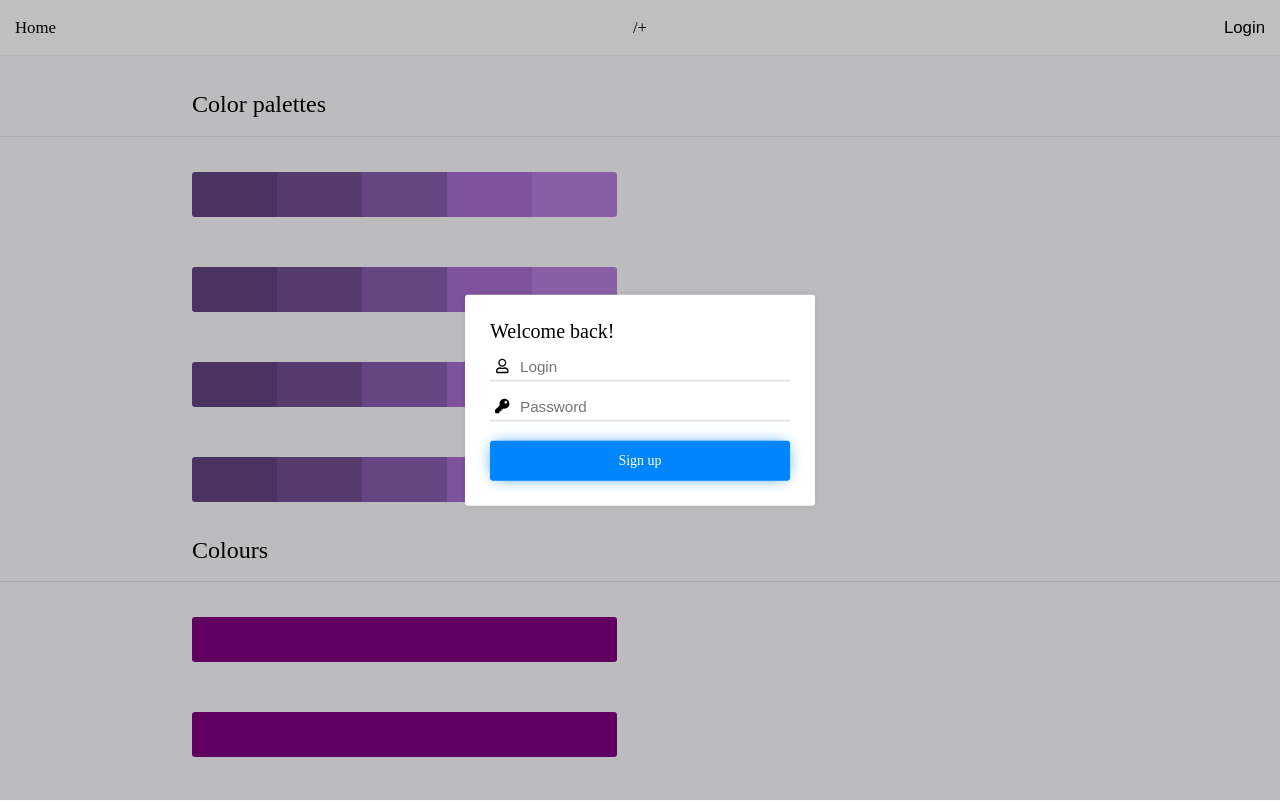
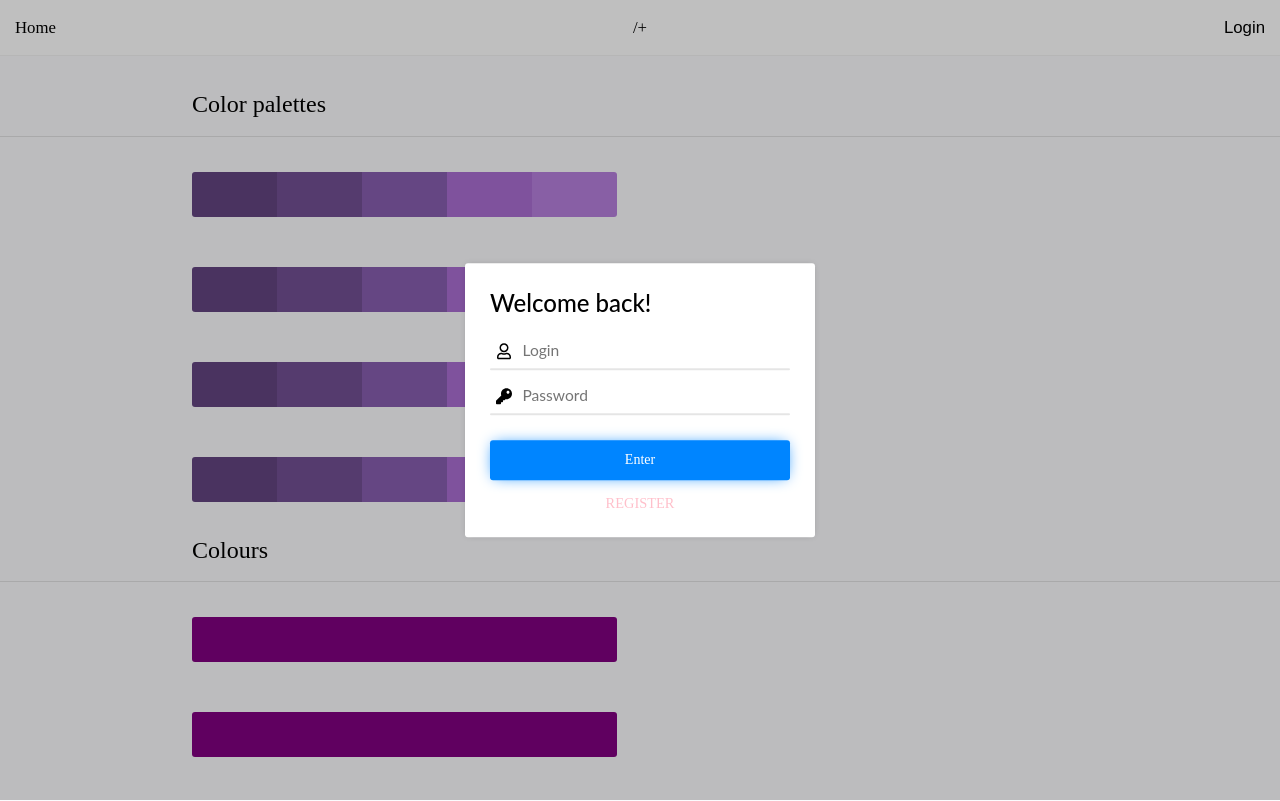
Before and after one commit to olchyk98/SlashPlus, a React (Create React App) app in the folder client/: page / in a window 1280 px wide. Both pictures are taken after a click on the button "Login". Built offline with nearby package versions, Linux system fonts and the light colour scheme.

Commit message:
Login / Register modal

```diff
--- a/client/src/pages/__forall__/nav/index.js
+++ b/client/src/pages/__forall__/nav/index.js
@@ -9,7 +9,7 @@ import links from '../../../links';
 
 import { FontAwesomeIcon } from '@fortawesome/react-fontawesome';
 import { faUser, faEnvelope } from '@fortawesome/free-regular-svg-icons';
-import { faKey } from '@fortawesome/free-solid-svg-icons';
+import { faKey, faTimes, faCheck } from '@fortawesome/free-solid-svg-icons';
 
 // https://css-tricks.com/building-progress-ring-quickly/
 class ProgressRing extends Component {
@@ -77,6 +77,11 @@ class LoginModalInput extends Component {
         }
     }
 
+    static defaultProps = {
+        _required: false,
+        valid: null
+    }
+
     render() {
         return(
             <div className="gl-nav-loginmodal-input">
@@ -91,7 +96,17 @@ class LoginModalInput extends Component {
                         onFocus={ () => this.setState({ inFocus: true }) }
                         onBlur={ () => this.setState({ inFocus: false }) }
                         onChange={ ({ target: { value: a } }) => this.props._onChange(a) }
+                        required={ this.props._required }
                     />
+                    <div className={ `gl-nav-loginmodal-input-icon score${ (this.props.valid === null) ? "" : " active" + ((this.props.valid) ? " valid" : " invalid") }` }>
+                        {
+                            (this.props.valid === null) ? null : (this.props.valid) ? ( // true
+                                <FontAwesomeIcon icon={ faCheck } />
+                            ) : ( // false
+                                <FontAwesomeIcon icon={ faTimes } />
+                            )
+                        }
+                    </div>
                 </div>
                 <div className={ `gl-nav-loginmodal-input-underline${ (!this.state.inFocus) ? "" : " infocus" }` } />
             </div>
@@ -103,7 +118,85 @@ LoginModalInput.propTypes = {
     _type: PropTypes.string.isRequired,
     _placeholder: PropTypes.string.isRequired,
     icon: PropTypes.object.isRequired,
-    _onChange: PropTypes.func.isRequired
+    _onChange: PropTypes.func.isRequired,
+    _required: PropTypes.bool,
+    valid: PropTypes.bool
+}
+
+class LoginModalLogin extends Component {
+    render() {
+        return(
+            <form onSubmit={ e => { e.preventDefault(); } }>
+                <h2 className="gl-nav-loginmodal-title">Welcome back!</h2>
+                <LoginModalInput
+                    _type="text"
+                    _placeholder="Login"
+                    icon={ faUser }
+                    _onChange={ value => null }
+                    _required={ true }
+                />
+                <LoginModalInput
+                    _type="password"
+                    _placeholder="Password"
+                    icon={ faKey }
+                    _onChange={ value => null }
+                    _required={ true }
+                />
+                <button className="gl-nav-loginmodal-submit definp btn">Enter</button>
+                <button className="gl-nav-loginmodal-link definp btn" onClick={ () => this.props.route("REGISTER_STAGE") }>Register</button>
+            </form>
+        );
+    }
+}
+
+class LoginModalRegister extends Component {
+    constructor(props) {
+        super(props);
+
+        this.state = {
+            emailValid: null,
+            loginValid: null
+        }
+
+        this.data = {
+            login: null,
+            email: null,
+            password: null
+        }
+    }
+
+    render() {
+        return(
+            <form onSubmit={ e => { e.preventDefault(); } }>
+                <h2 className="gl-nav-loginmodal-title">Register to continue.</h2>
+                <LoginModalInput
+                    _type="email"
+                    _placeholder="Email"
+                    icon={ faEnvelope }
+                    _onChange={ value => this.data.email = value }
+                    _required={ true }
+                    valid={ null }
+                />
+                <LoginModalInput
+                    _type="text"
+                    _placeholder="Login"
+                    icon={ faUser }
+                    _onChange={ value => this.data.login = value }
+                    _required={ true }
+                    valid={ null }
+                />
+                <LoginModalInput
+                    _type="password"
+                    _placeholder="Password"
+                    icon={ faKey }
+                    _onChange={ value => this.data.password = value }
+                    _required={ true }
+                />
+                <button className="gl-nav-loginmodal-submit definp btn">Enter</button>
+                <button className="gl-nav-loginmodal-link definp btn" onClick={ () => this.props.route("LOGIN_STAGE") }>Login</button>
+            </form>
+        );
+    }
 }
 
 class LoginModal extends Component {
@@ -131,22 +224,17 @@ class LoginModal extends Component {
                     onClick={ this.props.onClose }
                 />
                 <div className="gl-nav-loginmodal">
-                    <div>
-                        <h2 className="gl-nav-loginmodal-title">Welcome back!</h2>
-                        <LoginModalInput
-                            _type="text"
-                            _placeholder="Login"
-                            icon={ faUser }
-                            _onChange={ value => null }
-                        />
-                        <LoginModalInput
-                            _type="password"
-                            _placeholder="Password"
-                            icon={ faKey }
-                            _onChange={ value => null }
-                        />
-                        <button className="gl-nav-loginmodal-submit definp btn">Sign up</button>
-                    </div>
+                    {
+                        (this.state.stage === "LOGIN_STAGE") ? (
+                            <LoginModalLogin
+                                route={ a => this.setState({ stage: a }) }
+                            />
+                        ) : (this.state.stage === "REGISTER_STAGE") ? (
+                            <LoginModalRegister
+                                route={ a => this.setState({ stage: a }) }
+                            />
+                        ) : null
+                    }
                 </div>
             </>
         );
--- a/client/src/pages/__forall__/nav/main.css
+++ b/client/src/pages/__forall__/nav/main.css
@@ -86,14 +86,18 @@
 
 .gl-nav-loginmodal-title {
 	margin:0;
-	margin-bottom:15px;
-	font-family:"Quicksand";
+	margin-bottom:25px;
+	font-family:"Lato";
 	font-weight:500;
-	font-size:1.25em;
+	font-size:1.5em;
 }
 
 .gl-nav-loginmodal-input {
-	height:35px;
+	--margin:5px;
+
+	margin-top:var(--margin);
+	margin-bottom:var(--margin);
+	height:40px;
 	position:relative;
 }
 
@@ -111,22 +115,49 @@
 }
 
 .gl-nav-loginmodal-input-icon {
-	width:25px;
+	width:27.5px;
 	flex-shrink:0;
 	display:flex;
 	align-items:center;
 	justify-content:center;
-	font-size:.9rem;
+	font-size:1rem;
 	margin-right:5px;
+	transition:.25s;
+}
+
+.gl-nav-loginmodal-input-icon.score {
+	--trans:.25s;
+
+	transition:all var(--trans), visibility var(--trans);
+	opacity:0;
+	visibility:hidden;
+	width:0;
+}
+
+.gl-nav-loginmodal-input-icon.score.active {
+	transition:all var(--trans), visibility 0s;
+	opacity:1;
+	visibility:visible;
+	width:27.5px;
+}
+
+.gl-nav-loginmodal-input-icon.score.active.valid {
+	color:green;
+}
+
+.gl-nav-loginmodal-input-icon.score.active.invalid {
+	color:red;
 }
 
 .gl-nav-loginmodal-input > div > input {
-	font-size:.95rem;
+	font-size:.975rem;
 	color:rgba(0, 0, 0, .9);
 	font-weight:400;
-	font-family:"Arial";
+	font-family:"Lato";
 	width:100%;
 	flex-shrink:1;
+	position:relative;
+	top:-1px;
 }
 
 .gl-nav-loginmodal-input-underline,
@@ -144,6 +175,7 @@
 	overflow:hidden;
 	position:relative;
 	background:rgba(0, 0, 0, .1);
+	margin-top:7.5px;
 }
 
 .gl-nav-loginmodal-input-underline:before {
@@ -193,3 +225,15 @@
 	transition:.1s;
 	transform:scale(1);
 }
+
+.gl-nav-loginmodal-link {
+	margin-top:15px;
+	color:pink;
+	text-transform:uppercase;
+	font-weight:300;
+	font-family:"Quicksand";
+	font-size:.9rem;
+	display:block;
+	margin-left:auto;
+	margin-right:auto;
+}
```
